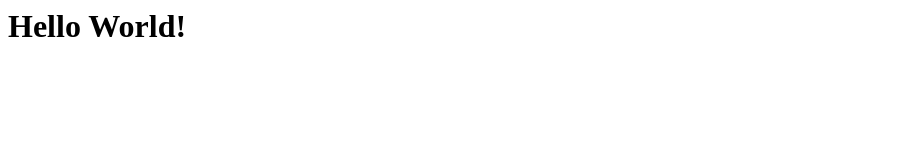
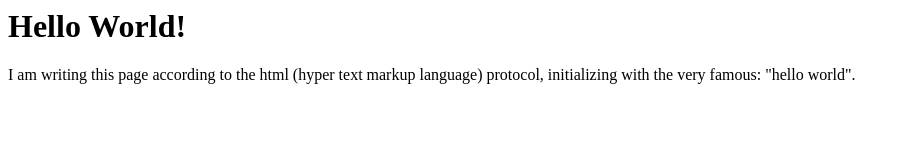
Before and after one commit to nelumbium/hellopage, a plain HTML site: page index.html in a window 1280 px wide. Shown: the whole page, without its empty margins (0-910 px from the left). Drawn offline with Linux system fonts and the light colour scheme.

Commit message:
Inserting a paragraph.
<p>I am writing this page according to the html (hyper text markup language) protocol, initializing with the very famous: "hello world".</p>

```diff
--- a/index.html
+++ b/index.html
@@ -5,5 +5,6 @@
 
     <body>
         <h1>Hello World!</h1>
+        <p>I am writing this page according to the html (hyper text markup language) protocol, initializing with the very famous: "hello world".</p>
     </body>
 </html>
```
